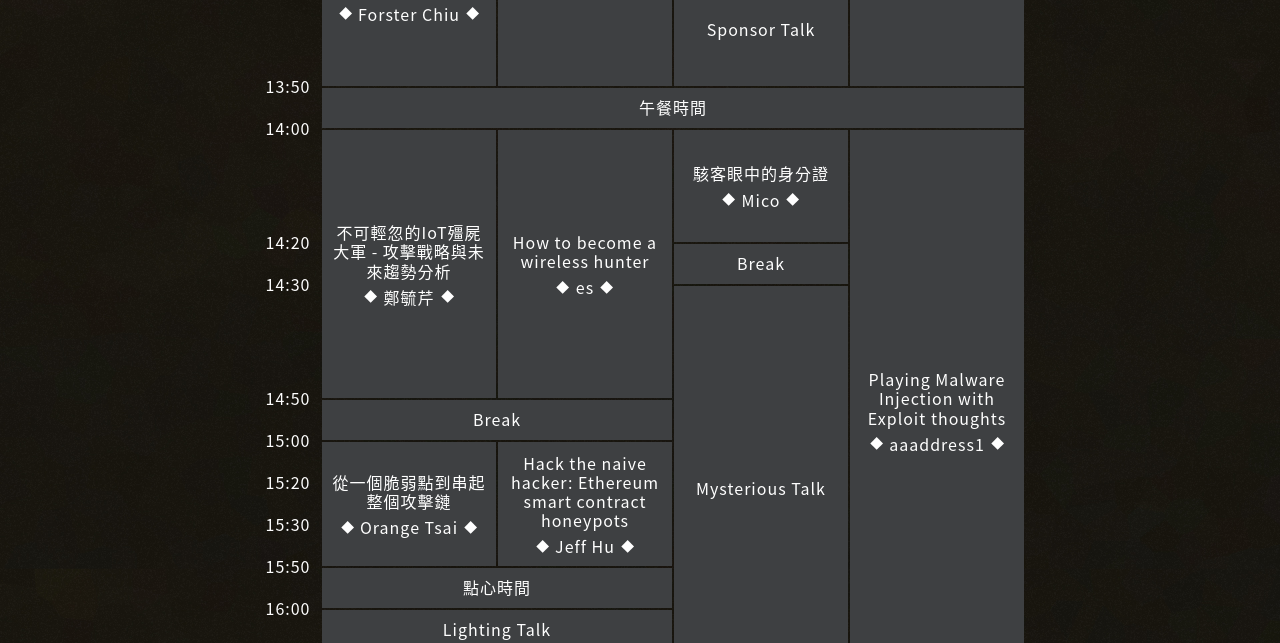
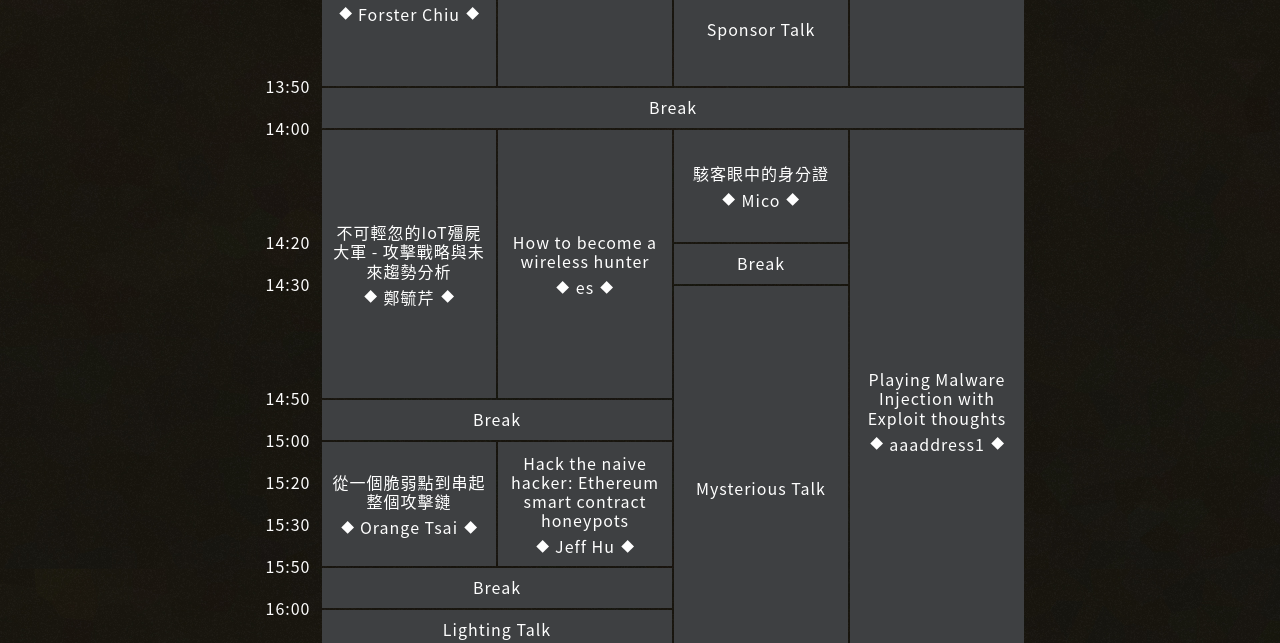
Before and after one commit to tdoh/tdoh.online, a Vue app: page /agenda in a window 1280 px wide. Shown: the part 1126-1769 px from the top of the page. Built offline with nearby package versions, Linux system fonts and the light colour scheme; a web font is replaced by a local one.

Commit message:
Layout: modify content

```diff
--- a/src/views/Agenda.vue
+++ b/src/views/Agenda.vue
@@ -400,7 +400,7 @@
             id: '6'
           },
           {
-            name: '午餐時間',
+            name: 'Break',
             id: '7'
           },
           {
@@ -412,7 +412,7 @@
             id: '9'
           },
           {
-            name: '點心時間',
+            name: 'Break',
             id: 'a'
           }
         ]
--- a/src/views/Team.vue
+++ b/src/views/Team.vue
@@ -22,7 +22,7 @@
     return {
       teams: [
         {
-          type: '總招組',
+          type: '總召組',
           members: [
             {
               name: 'HrJ',
```
